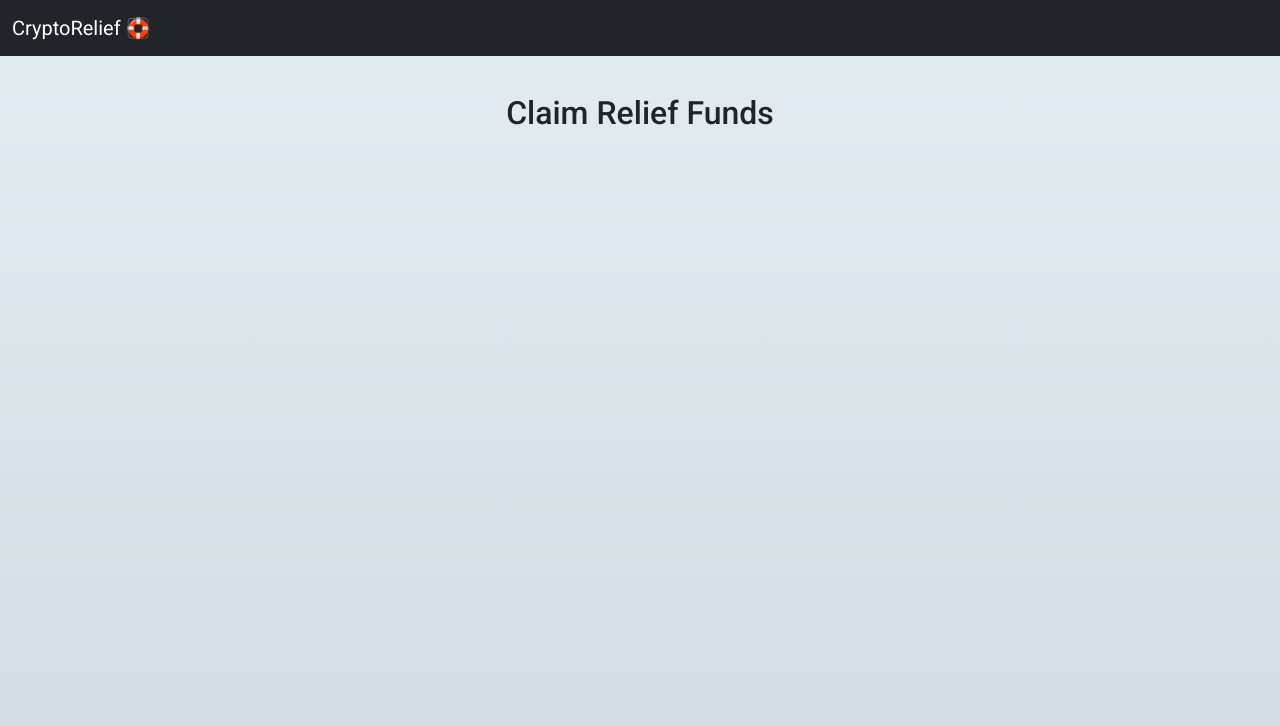
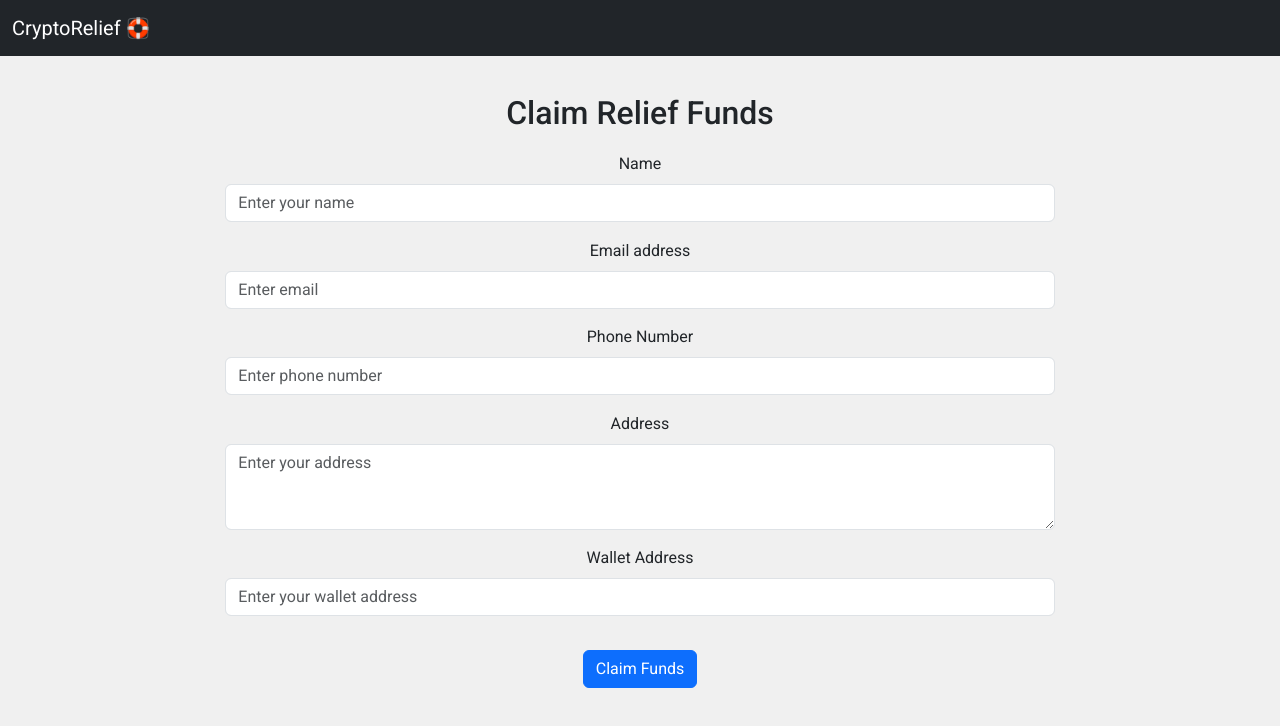
Before and after one commit to bharathbabu68/eth-london-hackathon-frontend, a React (Create React App) app in the folder frontend/: page /claim/1 in a window 1280 px wide. Shown: the top 726 px of the page. Built offline with nearby package versions, Linux system fonts and the light colour scheme; no server answers.

Commit message:
Claim funds API Integration

```diff
--- a/frontend/src/pages/Campaigns.jsx
+++ b/frontend/src/pages/Campaigns.jsx
@@ -21,7 +21,7 @@ const Campaigns = () => {
         fundingOrganization: campaign.fundingOrganization,
         fundingWalletAddress: campaign.fundingWalletAddress,
         currentFundBalance: campaign.currentFundBalance,
-        claimedPercentage: (campaign.currentFundBalance / campaign.allocatedFundAmount) * 100,
+        claimedPercentage: ((campaign.allocatedFundAmount - campaign.currentFundBalance) / campaign.allocatedFundAmount) * 100,
       }));
       setCampaigns(campaignsWithClaimedPercentage);
     } catch (error) {
--- a/frontend/src/pages/Claim.jsx
+++ b/frontend/src/pages/Claim.jsx
@@ -12,6 +12,7 @@ const Claim = () => {
     const [address, setAddress] = useState('');
     const [walletAddress, setWalletAddress] = useState('');
     const [campaignDetails, setCampaignDetails] = useState(null);
+    const [claimResponse, setClaimResponse] = useState(null);
 
     // Fetch campaign details by ID
     useEffect(() => {
@@ -32,44 +33,91 @@ const Claim = () => {
     }, [campaignId]);
 
     // Function to handle form submission
-    const handleSubmit = (e) => {
+    const handleSubmit = async (e) => {
         e.preventDefault();
 
         // Perform form submission logic here, e.g., send data to backend
         const formData = {
-            name,
-            email,
-            phoneNumber,
-            address,
-            walletAddress
+            campaignTitle: campaignDetails.campaignTitle,
+            campaignDescription: campaignDetails.campaignDescription,
+            fundDispensePerIndividual: campaignDetails.fundDispensePerIndividual,
+            campaignId: campaignId,
+            name: name,
+            email: email,
+            phone: phoneNumber,
+            address: address,
+            walletAddress: walletAddress,
+            walletId: campaignDetails.walletId,
+            currentFundBalance: campaignDetails.currentFundBalance
         };
 
-        console.log('Form data:', formData);
+        try {
+            const response = await fetch('http://localhost:4000/api/claimFunds', {
+                method: 'POST',
+                headers: {
+                    'Content-Type': 'application/json',
+                },
+                body: JSON.stringify(formData),
+            });
 
-        // Reset form fields after submission
+            if (!response.ok) {
+                throw new Error('Failed to claim funds');
+            }
+
+            const responseData = await response.json();
+            console.log('Claim funds response:', responseData);
+
+            // Set the claim response
+            setClaimResponse(responseData);
+
+            // Reset form fields after successful submission
             setName('');
             setEmail('');
             setPhoneNumber('');
             setAddress('');
             setWalletAddress('');
+
+            // Display success message to the user
+            alert('Funds claimed successfully! Transaction initiated.');
+        } catch (error) {
+            console.error('Error claiming funds:', error);
+            // Display error message to the user
+            alert('Failed to claim funds. Please try again later.');
+        }
+    };
+
+    // Function to track the transaction ID
+    const trackTransaction = async () => {
+        // Implement the logic to track the transaction ID and return a response
+        // For demonstration purposes, you can display a message
+        alert('Tracking transaction...');
     };
 
     return (
-        <Container style={{ minHeight: '100vh', backgroundImage: 'linear-gradient(to top, #cfd9df 0%, #e2ebf0 100%)', fontFamily: 'Roboto'}} fluid>
-            <Row style={{paddingTop:"3%"}} className="justify-content-center">
+        <Container style={{ minHeight: '100vh', backgroundColor: '#f0f0f0', fontFamily: 'Roboto' }} fluid>
+            <Row style={{ paddingTop: "3%" }} className="justify-content-center">
                 <Col md={8}>
-                    <div>
+                    <div style={{ marginBottom: "20px" }}>
                         <h2>Claim Relief Funds</h2>
                         {campaignDetails && (
                             <>
                                 <p>You are claiming relief funds for the campaign: <strong>{campaignDetails.campaignTitle}</strong></p>
                                 <p><strong>Campaign Description:</strong> {campaignDetails.campaignDescription}</p>
-                                <p><strong>Total Fund Amount:</strong> {campaignDetails.allocatedFundAmount}</p>
                                 <p><strong>Relief Aid Per Person:</strong> {campaignDetails.fundDispensePerIndividual}</p>
                                 <p><strong>Funding Organization:</strong> {campaignDetails.fundingOrganization}</p>
-                                <p><strong>Funding Wallet Address:</strong> {campaignDetails.fundingWalletAddress}</p>
+                                <p><strong>Funding Wallet Address:</strong> <a href={`https://mumbai.polygonscan.com/address/${campaignDetails.fundingWalletAddress}`} target="_blank" rel="noopener noreferrer">{campaignDetails.fundingWalletAddress}</a></p>
+                            </>
+                        )}
+                    </div>
+                    {claimResponse && (
+                        <div style={{ border: '1px solid #ccc', borderRadius: '5px', padding: '20px', marginBottom: '20px' }}>
+                            <p>This is the claim funds response - <strong>{claimResponse.id}</strong></p>
+                            <p>Transaction has been initiated.</p>
+                            <Button onClick={trackTransaction} variant="info">Track Transaction</Button>
+                        </div>
+                    )}
                     <Form onSubmit={handleSubmit}>
-                                    <Form.Group controlId="formName">
+                        <Form.Group style={{ marginBottom: "2%" }} controlId="formName">
                             <Form.Label>Name</Form.Label>
                             <Form.Control
                                 type="text"
@@ -79,7 +127,7 @@ const Claim = () => {
                                 required
                             />
                         </Form.Group>
-                                    <Form.Group controlId="formEmail">
+                        <Form.Group style={{ marginBottom: "2%" }} controlId="formEmail">
                             <Form.Label>Email address</Form.Label>
                             <Form.Control
                                 type="email"
@@ -89,7 +137,7 @@ const Claim = () => {
                                 required
                             />
                         </Form.Group>
-                                    <Form.Group controlId="formPhoneNumber">
+                        <Form.Group style={{ marginBottom: "2%" }} controlId="formPhoneNumber">
                             <Form.Label>Phone Number</Form.Label>
                             <Form.Control
                                 type="tel"
@@ -99,7 +147,7 @@ const Claim = () => {
                                 required
                             />
                         </Form.Group>
-                                    <Form.Group controlId="formAddress">
+                        <Form.Group style={{ marginBottom: "2%" }} controlId="formAddress">
                             <Form.Label>Address</Form.Label>
                             <Form.Control
                                 as="textarea"
@@ -110,7 +158,7 @@ const Claim = () => {
                                 required
                             />
                         </Form.Group>
-                                    <Form.Group controlId="formWalletAddress">
+                        <Form.Group style={{ marginBottom: "2%" }} controlId="formWalletAddress">
                             <Form.Label>Wallet Address</Form.Label>
                             <Form.Control
                                 type="text"
@@ -120,13 +168,10 @@ const Claim = () => {
                                 required
                             />
                         </Form.Group>
-                                    <Button style={{marginTop:"2%"}} variant="primary" type="submit">
-                                        Submit
+                        <Button style={{ marginTop: "2%", marginBottom: "2%" }} variant="primary" type="submit">
+                            Claim Funds
                         </Button>
                     </Form>
-                            </>
-                        )}
-                    </div>
                 </Col>
             </Row>
         </Container>
```
Lines whose indentation alone changed are shown as unchanged.
